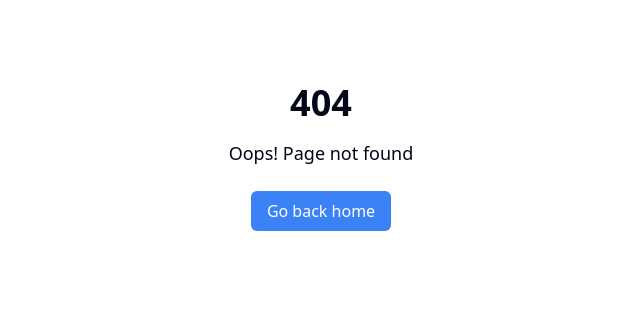
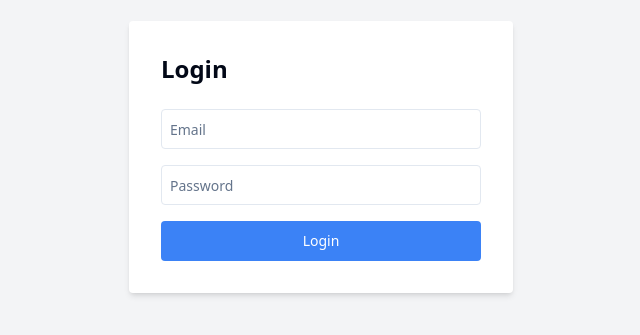
Before and after one commit to altanlabs/new-site, a React (Vite) app: page /login in a window 1280 px wide. Before the commit this address had no page. Shown: the part 243-578 px from the top of the page, without its empty margins (319-959 px from the left). Built offline with nearby package versions, Linux system fonts and the light colour scheme; what @radix-ui/themes would draw is missing.

Commit message:
Add route for login page

```diff
--- a/src/App.tsx
+++ b/src/App.tsx
@@ -3,6 +3,7 @@ import "@radix-ui/themes/styles.css";
 import { BrowserRouter, Routes, Route } from "react-router-dom";
 import Index from "./pages/index";
 import NotFound from "./pages/NotFound";
+import Login from "./pages/login";
 import { useTheme } from "./hooks/use-theme";
 
 const App = () => {
@@ -14,6 +15,7 @@ const App = () => {
         <BrowserRouter>
           <Routes>
             <Route path="/" element={<Index />} />
+            <Route path="/login" element={<Login />} />
             <Route path="*" element={<NotFound />} />
           </Routes>
         </BrowserRouter>
```
